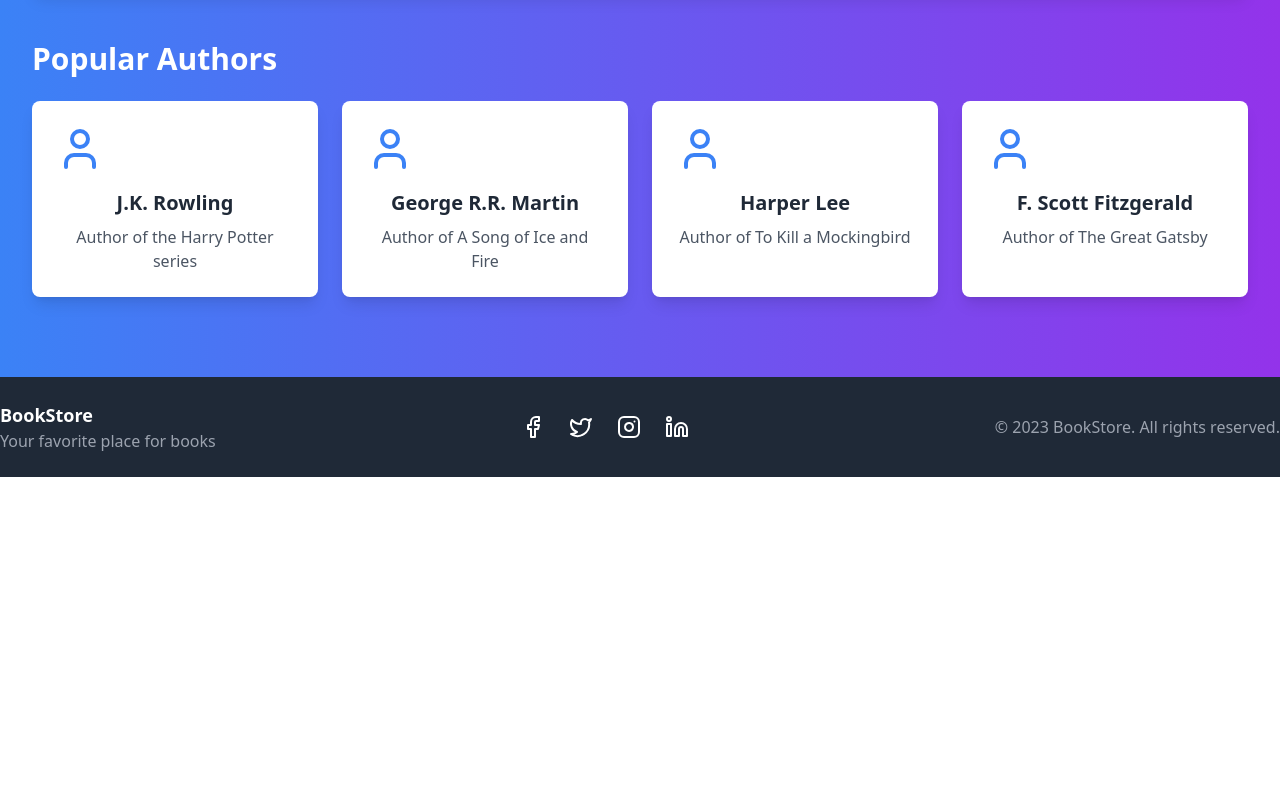
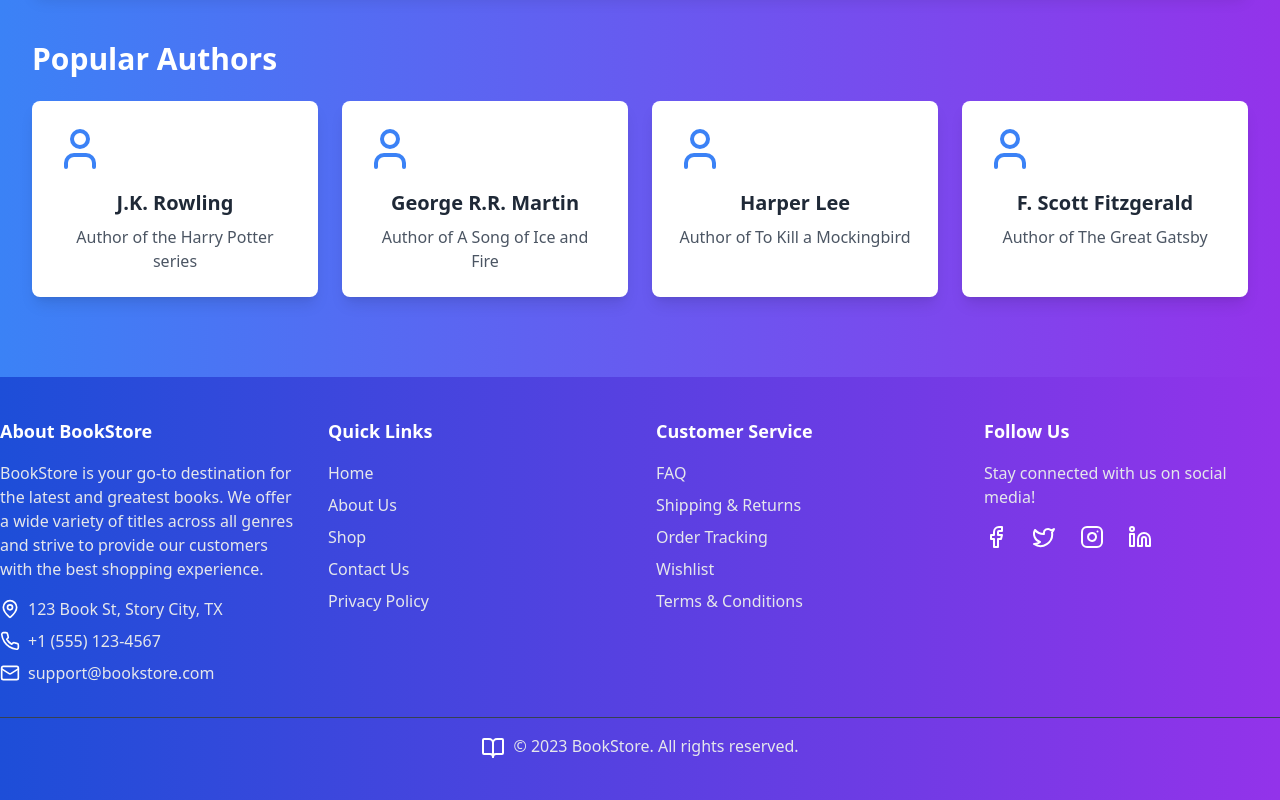
Before and after one commit to moh123adan/Book-Store-App, a React (Vite) app in the folder book-client/: page / in a window 1280 px wide. Shown: the part 1089-1889 px from the top of the page. Before the commit the page ends 1566 px from the top, so only its background shows below. Built offline with nearby package versions, Linux system fonts and the light colour scheme.

Commit message:
fixed some styles

```diff
--- a/book-client/src/components/Footer.tsx
+++ b/book-client/src/components/Footer.tsx
@@ -1,31 +1,149 @@
-import React from 'react';
-import { Facebook, Twitter, Instagram, Linkedin } from 'lucide-react';
+import React from "react";
+import {
+  Facebook,
+  Twitter,
+  Instagram,
+  Linkedin,
+  MapPin,
+  Mail,
+  Phone,
+  BookOpen,
+} from "lucide-react";
 
 const Footer: React.FC = () => {
   return (
-        <footer className="bg-gray-800 text-white py-6">
-            <div className="container mx-auto flex flex-col md:flex-row justify-between items-center">
-                <div className="mb-4 md:mb-0">
-                    <h3 className="text-lg font-semibold">BookStore</h3>
-                    <p className="text-gray-400">Your favorite place for books</p>
+    <footer className="bg-gradient-to-r from-blue-700 to-purple-600 text-white py-10">
+      <div className="container mx-auto grid grid-cols-1 md:grid-cols-2 lg:grid-cols-4 gap-8">
+        {/* Company Info */}
+        <div>
+          <h3 className="text-lg font-semibold mb-4">About BookStore</h3>
+          <p className="text-gray-200 mb-4">
+            BookStore is your go-to destination for the latest and greatest
+            books. We offer a wide variety of titles across all genres and
+            strive to provide our customers with the best shopping experience.
+          </p>
+          <div className="flex items-center mb-2">
+            <MapPin className="mr-2" size={20} />
+            <p className="text-gray-200">123 Book St, Story City, TX</p>
           </div>
-                <div className="flex space-x-6 mb-4 md:mb-0">
-                    <a href="#" aria-label="Facebook" className="text-white hover:text-gray-400">
+          <div className="flex items-center mb-2">
+            <Phone className="mr-2" size={20} />
+            <p className="text-gray-200">+1 (555) 123-4567</p>
+          </div>
+          <div className="flex items-center">
+            <Mail className="mr-2" size={20} />
+            <p className="text-gray-200">support@bookstore.com</p>
+          </div>
+        </div>
+
+        {/* Quick Links */}
+        <div>
+          <h3 className="text-lg font-semibold mb-4">Quick Links</h3>
+          <ul>
+            <li className="mb-2">
+              <a href="#" className="text-gray-200 hover:underline">
+                Home
+              </a>
+            </li>
+            <li className="mb-2">
+              <a href="#" className="text-gray-200 hover:underline">
+                About Us
+              </a>
+            </li>
+            <li className="mb-2">
+              <a href="#" className="text-gray-200 hover:underline">
+                Shop
+              </a>
+            </li>
+            <li className="mb-2">
+              <a href="#" className="text-gray-200 hover:underline">
+                Contact Us
+              </a>
+            </li>
+            <li className="mb-2">
+              <a href="#" className="text-gray-200 hover:underline">
+                Privacy Policy
+              </a>
+            </li>
+          </ul>
+        </div>
+
+        {/* Customer Service */}
+        <div>
+          <h3 className="text-lg font-semibold mb-4">Customer Service</h3>
+          <ul>
+            <li className="mb-2">
+              <a href="#" className="text-gray-200 hover:underline">
+                FAQ
+              </a>
+            </li>
+            <li className="mb-2">
+              <a href="#" className="text-gray-200 hover:underline">
+                Shipping & Returns
+              </a>
+            </li>
+            <li className="mb-2">
+              <a href="#" className="text-gray-200 hover:underline">
+                Order Tracking
+              </a>
+            </li>
+            <li className="mb-2">
+              <a href="#" className="text-gray-200 hover:underline">
+                Wishlist
+              </a>
+            </li>
+            <li className="mb-2">
+              <a href="#" className="text-gray-200 hover:underline">
+                Terms & Conditions
+              </a>
+            </li>
+          </ul>
+        </div>
+
+        {/* Social Media */}
+        <div>
+          <h3 className="text-lg font-semibold mb-4">Follow Us</h3>
+          <p className="text-gray-200 mb-4">
+            Stay connected with us on social media!
+          </p>
+          <div className="flex space-x-6">
+            <a
+              href="#"
+              aria-label="Facebook"
+              className="text-white hover:text-gray-400"
+            >
               <Facebook size={24} />
             </a>
-                    <a href="#" aria-label="Twitter" className="text-white hover:text-gray-400">
+            <a
+              href="#"
+              aria-label="Twitter"
+              className="text-white hover:text-gray-400"
+            >
               <Twitter size={24} />
             </a>
-                    <a href="#" aria-label="Instagram" className="text-white hover:text-gray-400">
+            <a
+              href="#"
+              aria-label="Instagram"
+              className="text-white hover:text-gray-400"
+            >
               <Instagram size={24} />
             </a>
-                    <a href="#" aria-label="LinkedIn" className="text-white hover:text-gray-400">
+            <a
+              href="#"
+              aria-label="LinkedIn"
+              className="text-white hover:text-gray-400"
+            >
               <Linkedin size={24} />
             </a>
           </div>
-                <div>
-                    <p className="text-gray-400">© 2023 BookStore. All rights reserved.</p>
         </div>
+      </div>
+
+      <div className="mt-8 text-center border-t border-gray-700 pt-4">
+        <p className="text-gray-200">
+          <BookOpen className="inline-block text-white mr-2" size={24} />© 2023
+          BookStore. All rights reserved.
+        </p>
       </div>
     </footer>
   );
--- a/book-client/src/components/Header.tsx
+++ b/book-client/src/components/Header.tsx
@@ -20,6 +20,12 @@
           <a href="/contact" className="text-white text-lg hover:text-gray-200">
             Contact
           </a>
+          <a href="/login" className="text-white text-lg hover:text-gray-200">
+            Login
+          </a>
+          <a href="/register" className="text-white text-lg hover:text-gray-200">
+            Register
+          </a>
         </nav>
         <div className="flex items-center space-x-4">
           <a href="/cart" className="text-white hover:text-gray-200">
```
Lines whose indentation alone changed are shown as unchanged.
